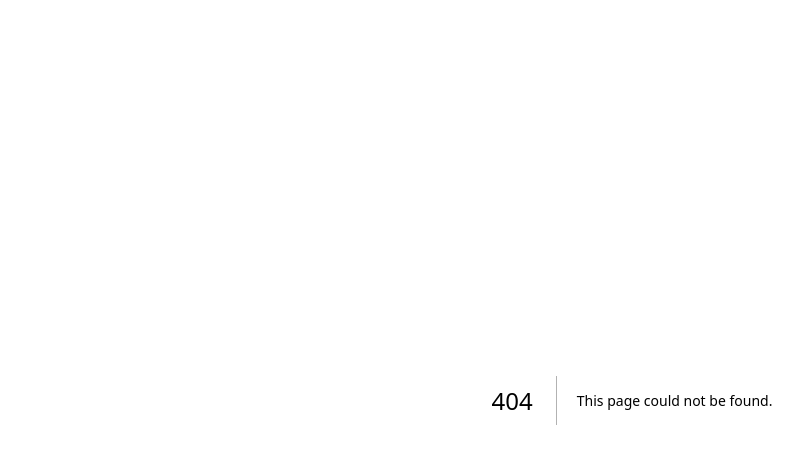
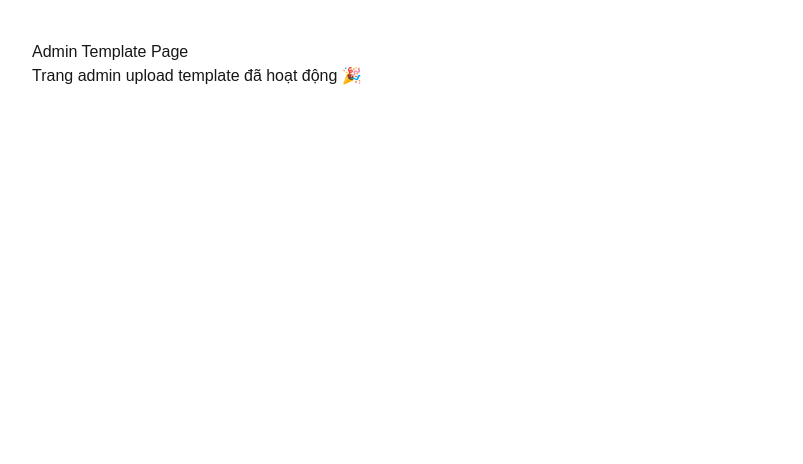
Before and after one commit to tuyendunghappyworkvn-stack/image-request, a Next.js app: page /admin/template in a window 1280 px wide. Before the commit this address had no page. Shown: the top 464 px of the page, without its empty margins (8-811 px from the left). Built offline with nearby package versions, Linux system fonts and the light colour scheme.

Commit message:
Add admin template page route

```diff
--- /dev/null
+++ b/app/admin/template/page.tsx
@@ -0,0 +1,8 @@
+export default function AdminTemplatePage() {
+  return (
+    <div style={{ padding: 40 }}>
+      <h1>Admin Template Page</h1>
+      <p>Trang admin upload template đã hoạt động 🎉</p>
+    </div>
+  );
+}
```
